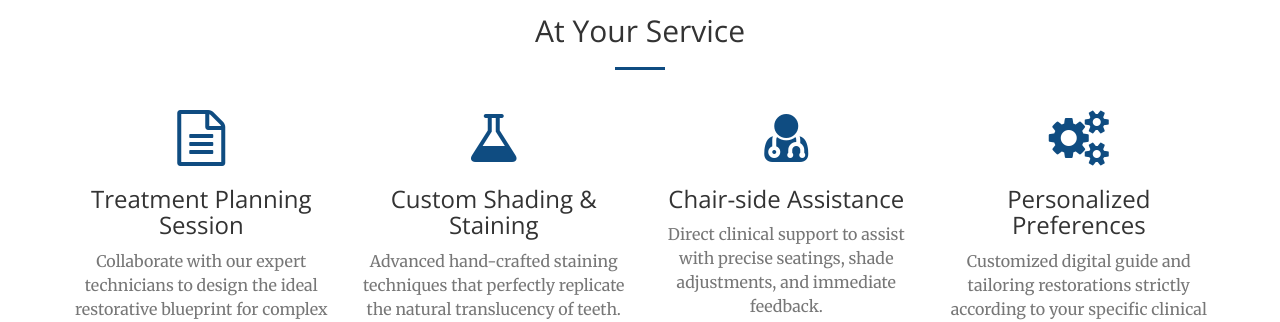
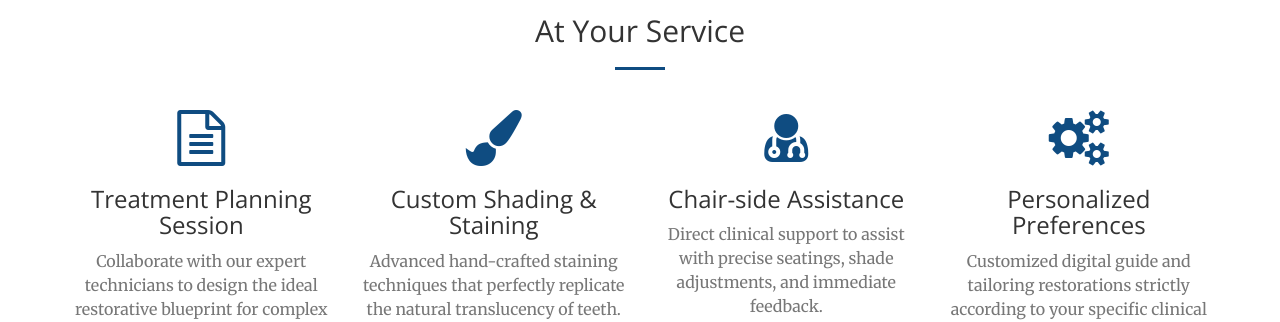
Before and after one commit to jj2hh/quantumlab, a Jekyll site: the page built from index.html, in a window 1280 px wide and 900 px high, scrolled down 1302 px. Shown: the part 150-472 px from the top of the window. Built offline with Jekyll 4.4.1, drawn with Linux system fonts in a browser that asks for light colours.

Commit message:
Update services.html

```diff
--- a/_includes/services.html
+++ b/_includes/services.html
@@ -18,7 +18,7 @@
             </div>
             <div class="col-lg-3 col-md-6 text-center">
                 <div class="service-box">
-                    <i class="fa fa-4x fa-flask wow bounceIn text-primary" data-wow-delay=".1s"></i>
+                    <i class="fa fa-4x fa-paint-brush wow bounceIn text-primary" data-wow-delay=".1s"></i>
                     <h3>Custom Shading & Staining</h3>
                     <p class="text-muted">Advanced hand-crafted staining techniques that perfectly replicate the natural translucency of teeth.</p>
                 </div>
```
